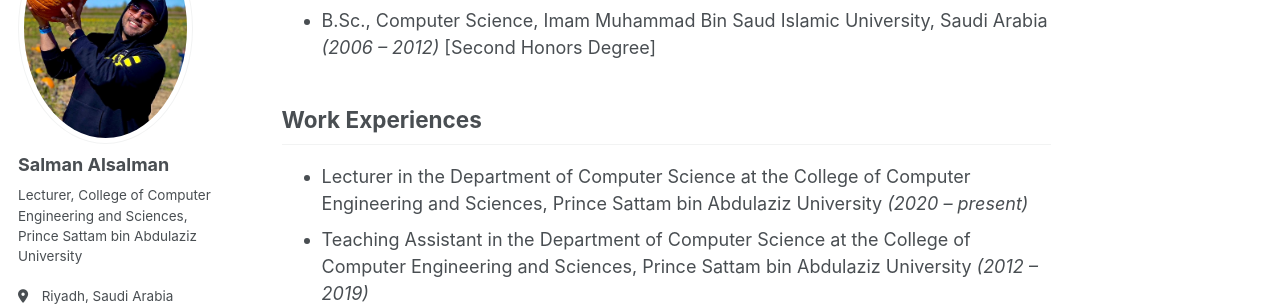
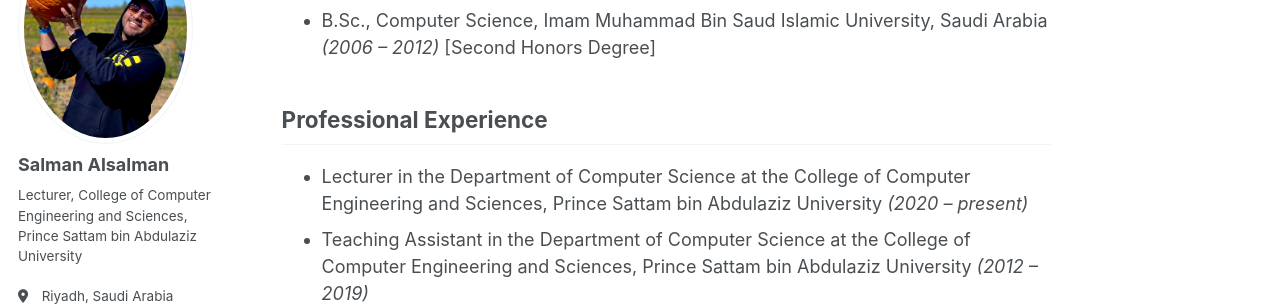
Before and after one commit to x1xSAS/x1xSAS.github.io, a Jekyll site: the page built from _pages/about.md, in a window 1280 px wide and 900 px high, scrolled down 588 px. Shown: the part 186-492 px from the top of the window. Built offline with Jekyll 4.4.1, drawn with Linux system fonts in a browser that asks for light colours; some web fonts are replaced; a script bundle is joined from its source files by our own code; library files that are not in the unit come from our copies.

Commit message:
Update about.md

```diff
--- a/_pages/about.md
+++ b/_pages/about.md
@@ -25,7 +25,7 @@
 * M.Sc., Computer Science, San Diego State University, United States *(2016 – 2019)*
 * B.Sc., Computer Science, Imam Muhammad Bin Saud Islamic University, Saudi Arabia *(2006 – 2012)* \[Second Honors Degree\]
 
-## Work Experiences
+## Professional Experience
 
 * Lecturer in the Department of Computer Science at the College of Computer Engineering and Sciences, Prince Sattam bin Abdulaziz University *(2020 – present)*
 * Teaching Assistant in the Department of Computer Science at the College of Computer Engineering and Sciences, Prince Sattam bin Abdulaziz University *(2012 – 2019)*
```
